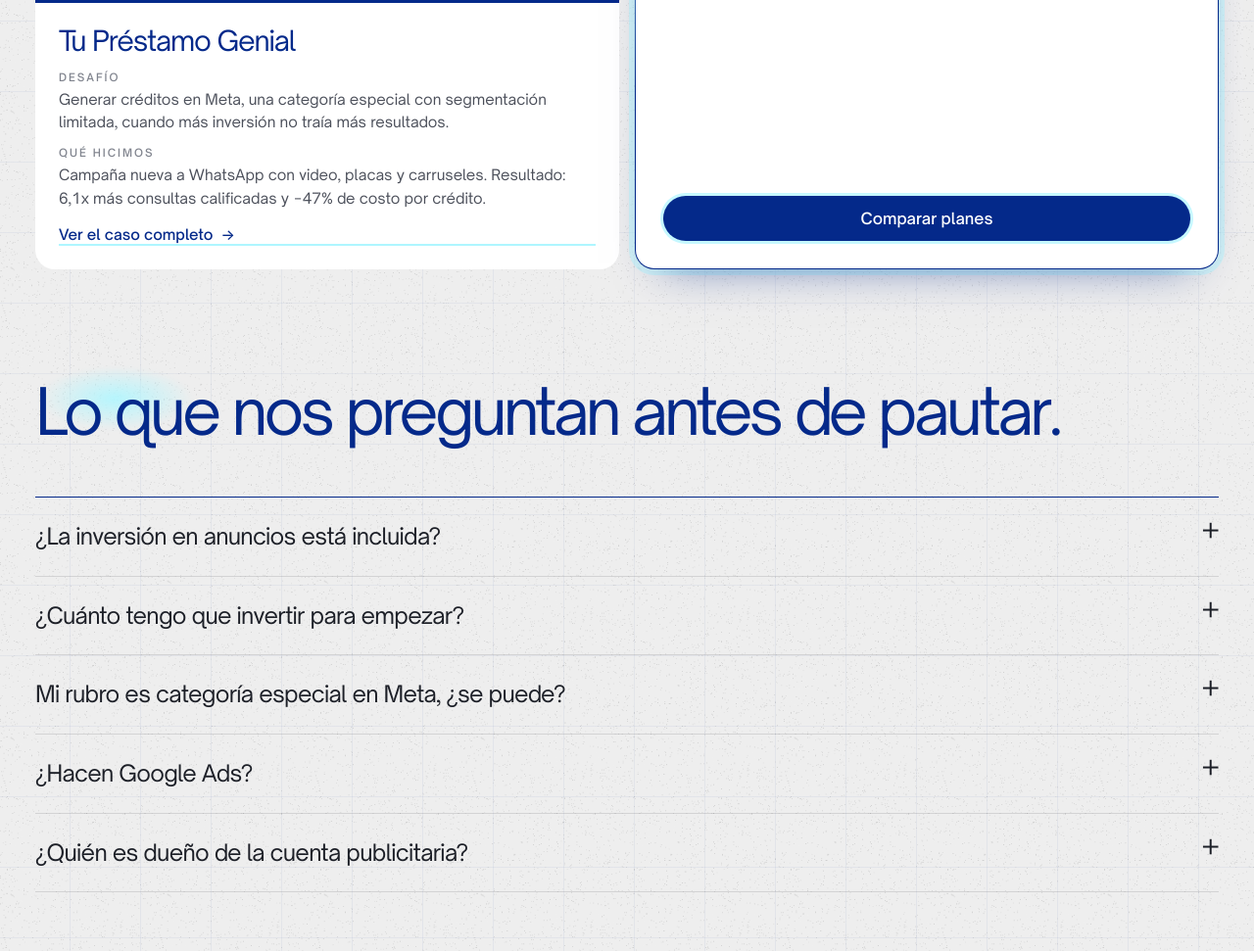
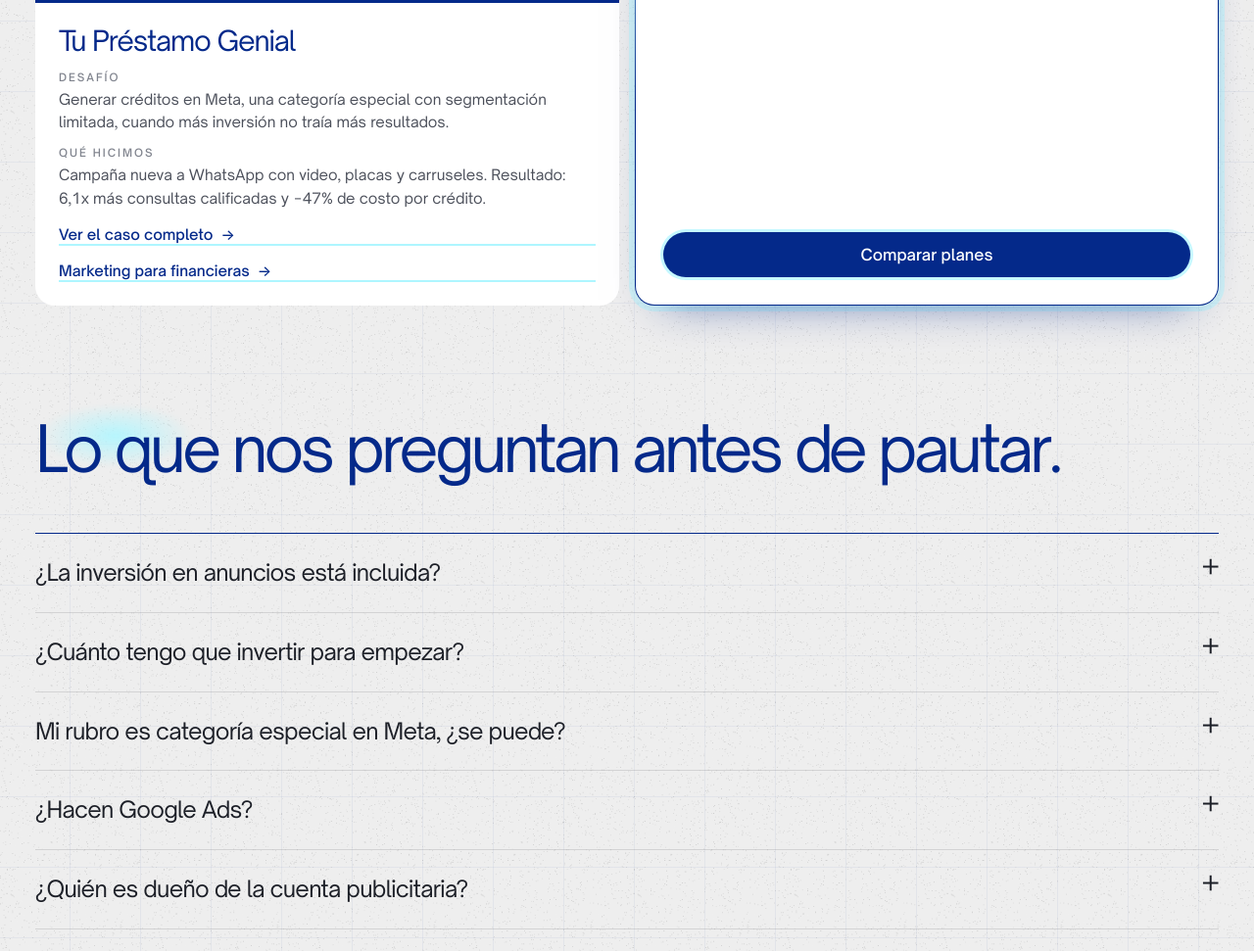
Before and after one commit to tomaslopezcopparo-max/eureka-web, a plain HTML site: page sitio/servicios/anuncios.html in a window 1280 px wide. Shown: the part 2570-3541 px from the top of the page at 98% size. Drawn offline with Linux system fonts and the light colour scheme.

Commit message:
SEO: sitemap, llms.txt y enlace desde /servicios/anuncios a /rubros/financieras

```diff
--- a/sitio/servicios/anuncios.html
+++ b/sitio/servicios/anuncios.html
@@ -98,7 +98,7 @@
     <div class="rel">
       <article class="case">
         <div class="case-top"><small>Préstamos · Jujuy</small><div><div class="metric">2,5x</div><span>créditos en el primer mes</span></div></div>
-        <div class="case-b"><h3>Tu Préstamo Genial</h3><dl><div><dt>Desafío</dt><dd>Generar créditos en Meta, una categoría especial con segmentación limitada, cuando más inversión no traía más resultados.</dd></div><div><dt>Qué hicimos</dt><dd>Campaña nueva a WhatsApp con video, placas y carruseles. Resultado: 6,1x más consultas calificadas y −47% de costo por crédito.</dd></div></dl><a class="more" href="/casos#tpg">Ver el caso completo <span class="arr">→</span></a></div>
+        <div class="case-b"><h3>Tu Préstamo Genial</h3><dl><div><dt>Desafío</dt><dd>Generar créditos en Meta, una categoría especial con segmentación limitada, cuando más inversión no traía más resultados.</dd></div><div><dt>Qué hicimos</dt><dd>Campaña nueva a WhatsApp con video, placas y carruseles. Resultado: 6,1x más consultas calificadas y −47% de costo por crédito.</dd></div></dl><a class="more" href="/casos#tpg">Ver el caso completo <span class="arr">→</span></a><a class="more" href="/rubros/financieras">Marketing para financieras <span class="arr">→</span></a></div>
       </article>
       <article class="plan hot"><h3>Anuncios</h3><ul><li>Setup de píxel y eventos</li><li>Campañas de leads y retargeting</li><li>Videos para anuncios</li><li>Reporte mensual</li></ul><a class="btn btn-p" href="/precios">Comparar planes</a></article>
     </div>
--- a/sitio/sitemap.xml
+++ b/sitio/sitemap.xml
@@ -20,4 +20,5 @@
   <url><loc>https://eurekacrea.com.ar/blog/pixel-de-meta-api-de-conversiones</loc><lastmod>2026-11-19</lastmod></url>
   <url><loc>https://eurekacrea.com.ar/blog/cada-cuanto-publicar-en-instagram</loc><lastmod>2026-11-19</lastmod></url>
   <url><loc>https://eurekacrea.com.ar/herramientas/calculadora-meta-ads</loc><lastmod>2026-11-20</lastmod></url>
+  <url><loc>https://eurekacrea.com.ar/rubros/financieras</loc><lastmod>2026-11-24</lastmod></url>
 </urlset>
```
Also changed, not shown: sitio/llms.txt.
